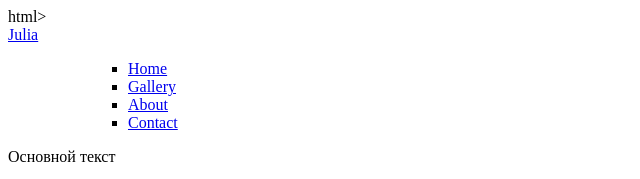
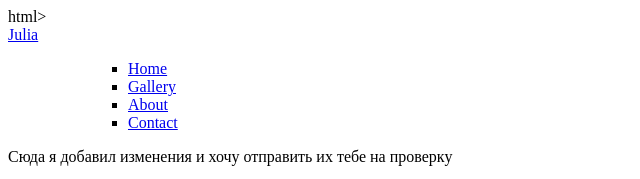
Before and after one commit to ldashkova/mysite, a plain HTML site: page index.html in a window 1280 px wide. Shown: the top 179 px of the page, without its empty margins (0-640 px from the left). Drawn offline with Linux system fonts and the light colour scheme.

Commit message:
add text in index.html

```diff
--- a/index.html
+++ b/index.html
@@ -24,7 +24,7 @@
      </nav>
     </header>
 
-    <main> Основной текст </main>
+    <main> Сюда я добавил изменения и хочу отправить их тебе на проверку </main>
 
     <footer>
       <ul>
```
